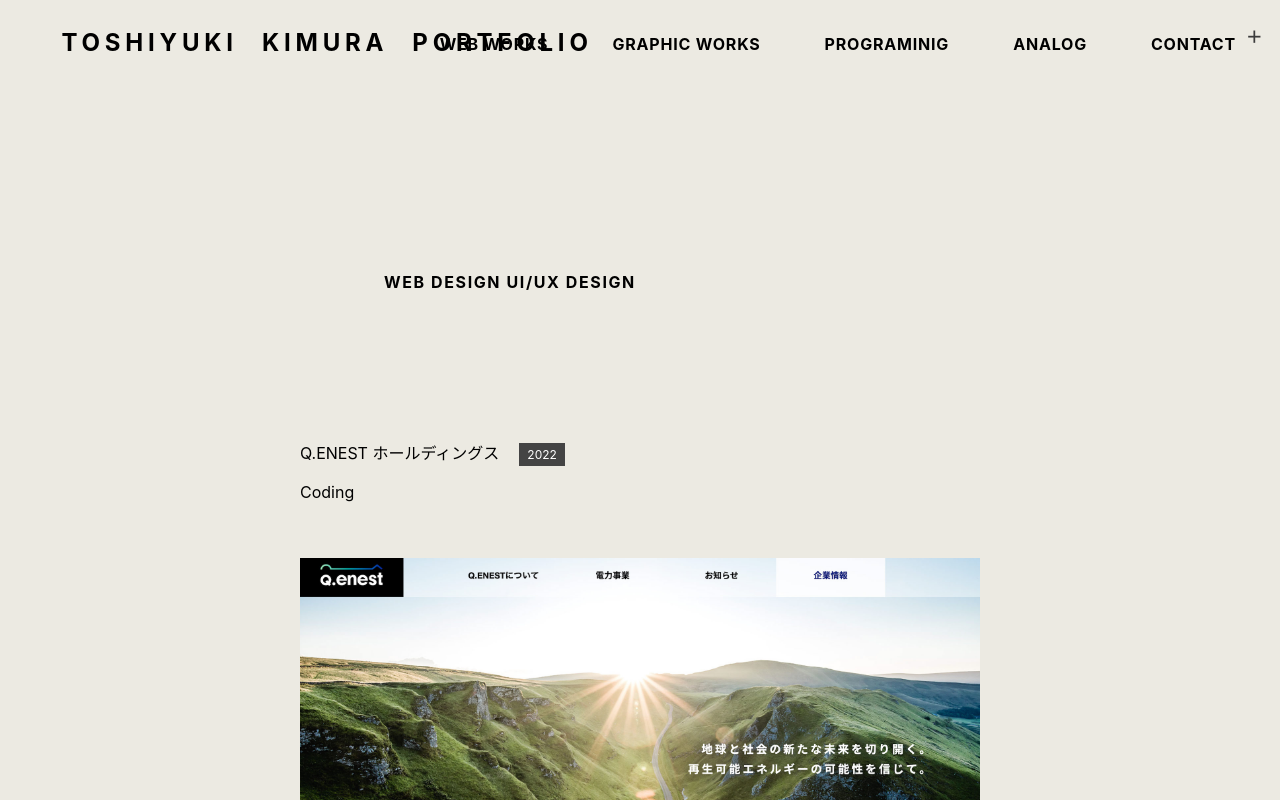
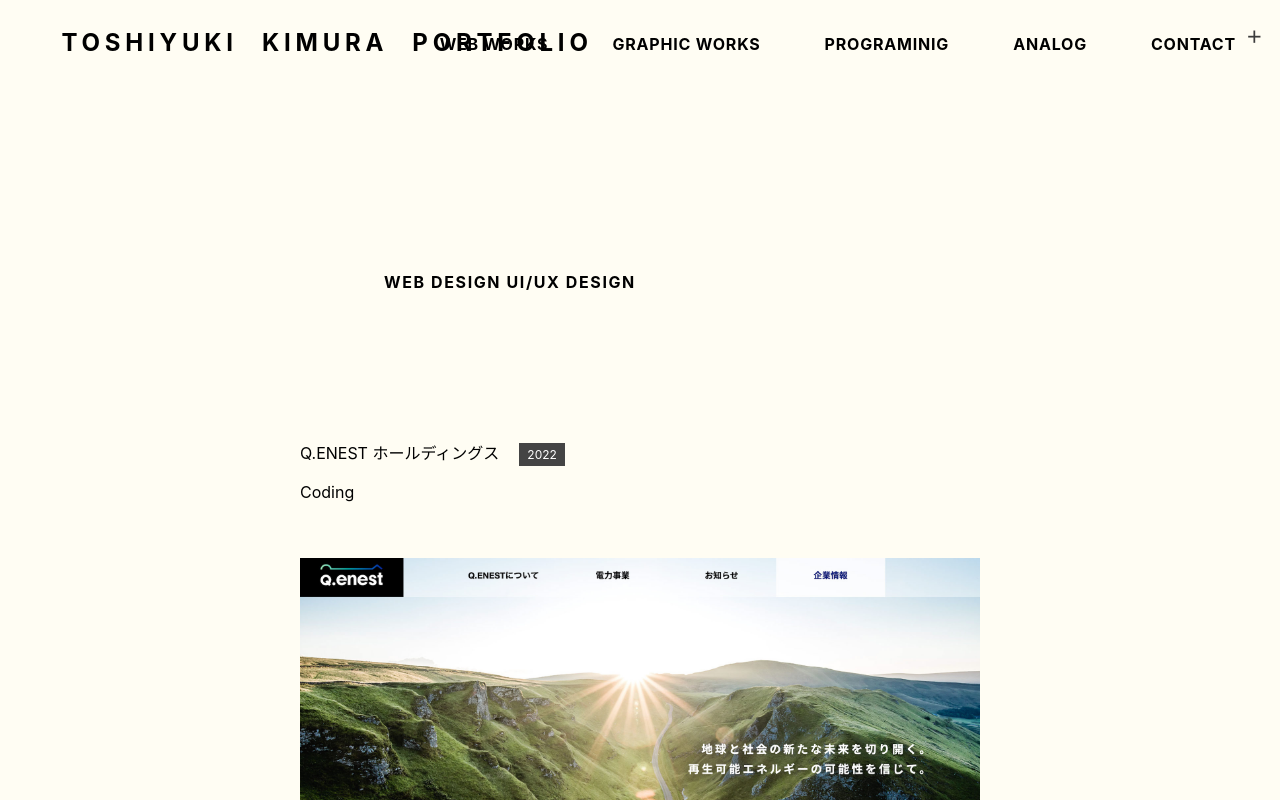
Before and after one commit to kimura12000/PfOpen, a Next.js app: page /webdesign in a window 1280 px wide. Shown: the top 800 px of the page. Built offline with nearby package versions, Linux system fonts and the light colour scheme.

Commit message:
背景色変更

```diff
--- a/pages/index.css
+++ b/pages/index.css
@@ -1,7 +1,7 @@
 
 html,
 body {
-  background: #ECEAE2;
+  background: #fffdf3;
   padding: 0;
   margin: 0;
   font-family: -apple-system, BlinkMacSystemFont, Segoe UI, Roboto, Oxygen,
```
